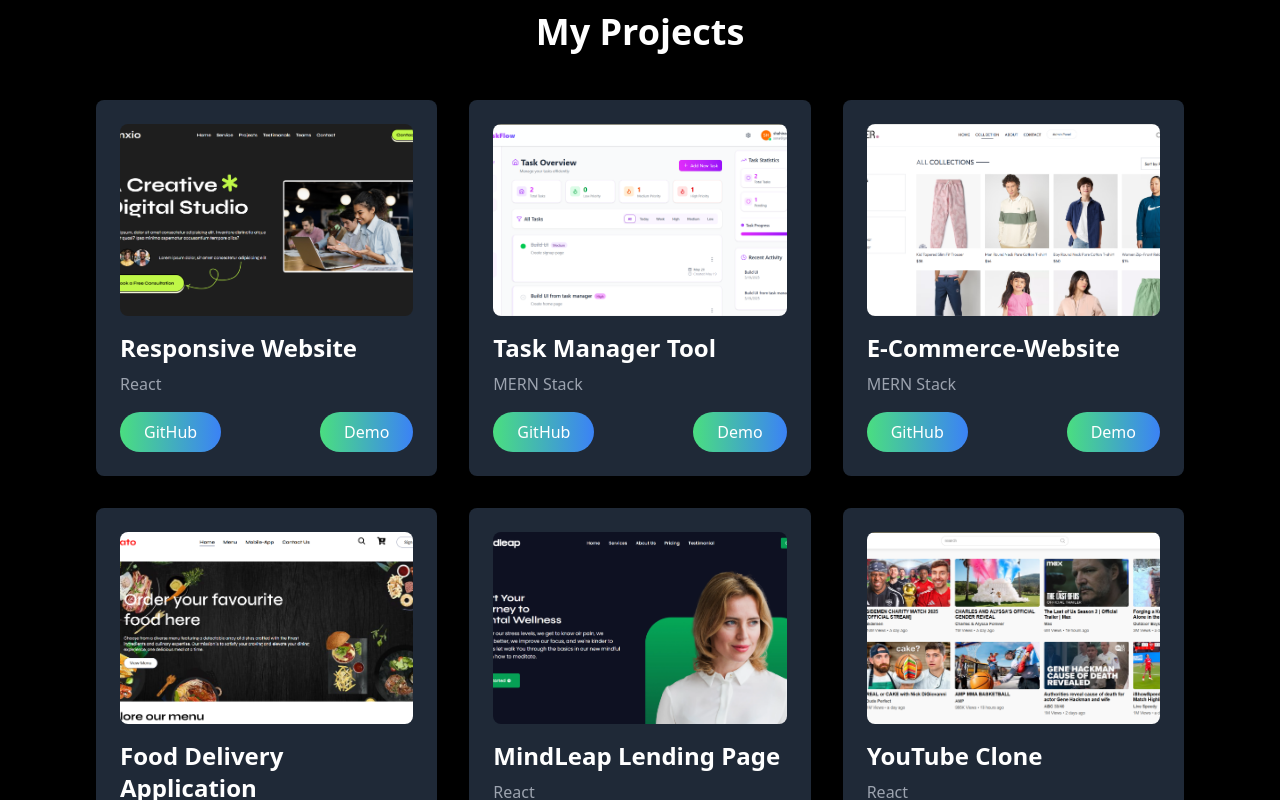
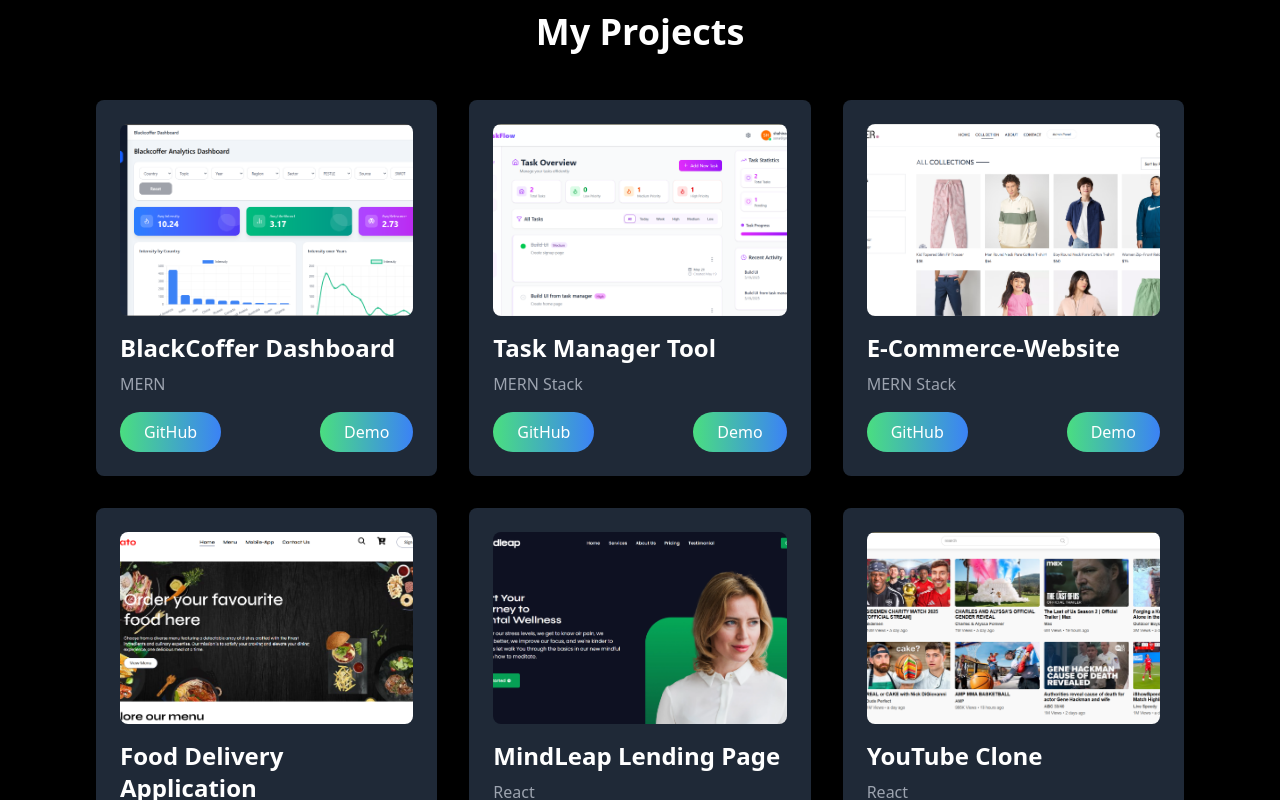
Before and after one commit to Inshiya1904/Portfolio-Project, a React (Vite) app: page / in a window 1280 px wide. Shown: the part 1700-2500 px from the top of the page. Built offline with nearby package versions, Linux system fonts and the light colour scheme.

Commit message:
blackcoffer project added

```diff
--- a/src/components/Projects.jsx
+++ b/src/components/Projects.jsx
@@ -9,17 +9,18 @@ import ecom from "../assets/ecom.png";
 import stdDash from "../assets/Student-Dashboard.png";
 import task from "../assets/task-manager.png";
 import mindleap from "../assets/MindLeap.png";
+import blackcoffer from "../assets/blackcoffer.png";
 
 
 
 const projects = [
   {
     id: 1,
-    name: "Responsive Website",
-    technologies: "React",
-    image: responsiveWeb,
-    github: "https://github.com/Inshiya1904/React-Responsive-Website",
-    demo: "https://react-responsive-website.onrender.com"
+    name: "BlackCoffer Dashboard",
+    technologies: "MERN",
+    image: blackcoffer,
+    github: "https://github.com/Inshiya1904/BlackCoffer-Dashboard",
+    demo: "https://blackcoffer-dashboard-hh6p.onrender.com"
   },
   {
     id: 2,
@@ -63,6 +64,14 @@ const projects = [
   },
   {
     id: 7,
+    name: "Responsive Website",
+    technologies: "React",
+    image: responsiveWeb,
+    github: "https://github.com/Inshiya1904/React-Responsive-Website",
+    demo: "https://react-responsive-website.onrender.com"
+  },
+  {
+    id: 8,
     name: "News API",
     technologies: "React",
     image: newsapi,
@@ -70,7 +79,7 @@ const projects = [
     demo: "https://news-api-react-project.vercel.app"
   },
   {
-    id: 8,
+    id: 9,
     name: "Recipe App",
     technologies: "React",
     image: recipeapp,
@@ -78,7 +87,7 @@ const projects = [
     demo: "https://recipe-app-react-navy.vercel.app"
   },
   {
-    id: 9,
+    id: 10,
     name: "Student Dashboard",
     technologies: "MERN Stack",
     image: stdDash,
```
Also changed, not shown: src/assets/blackcoffer.png (added).
